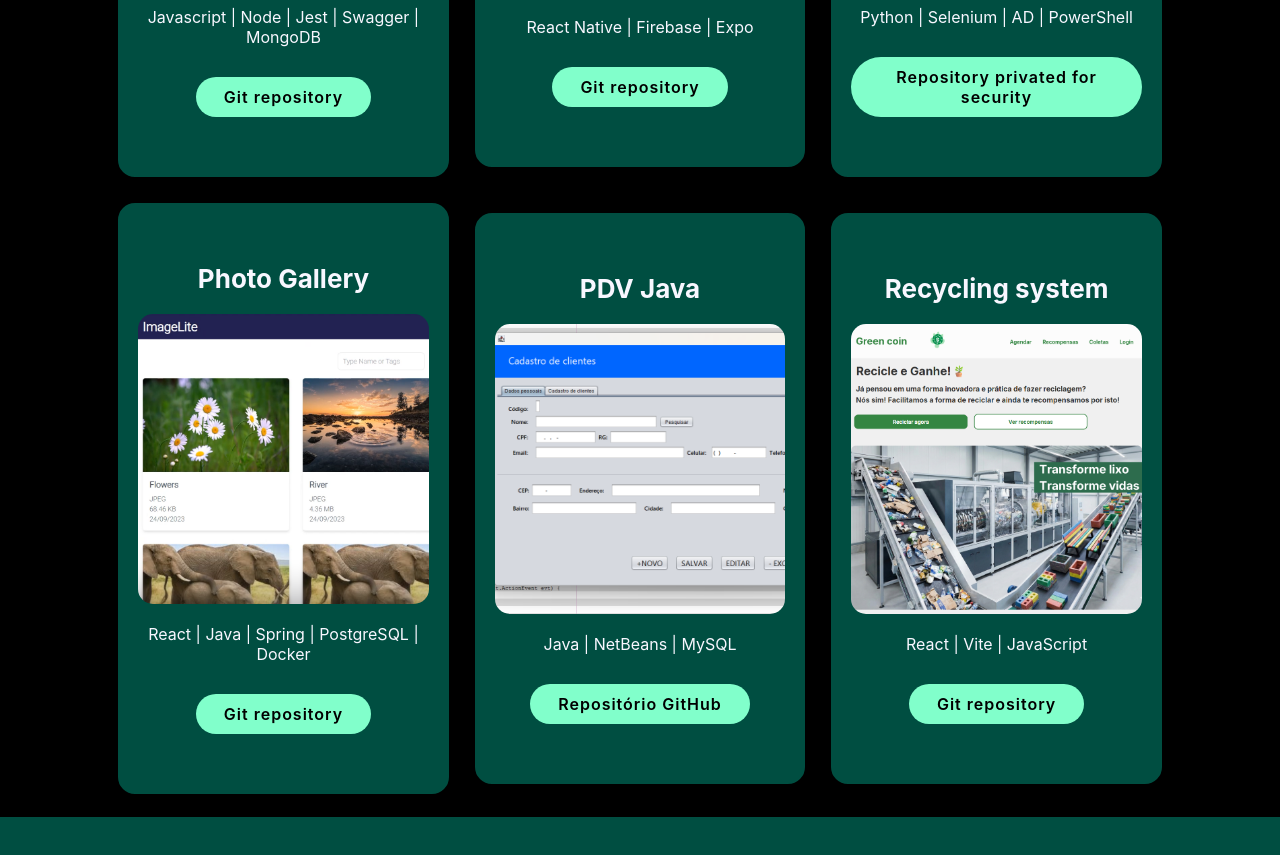
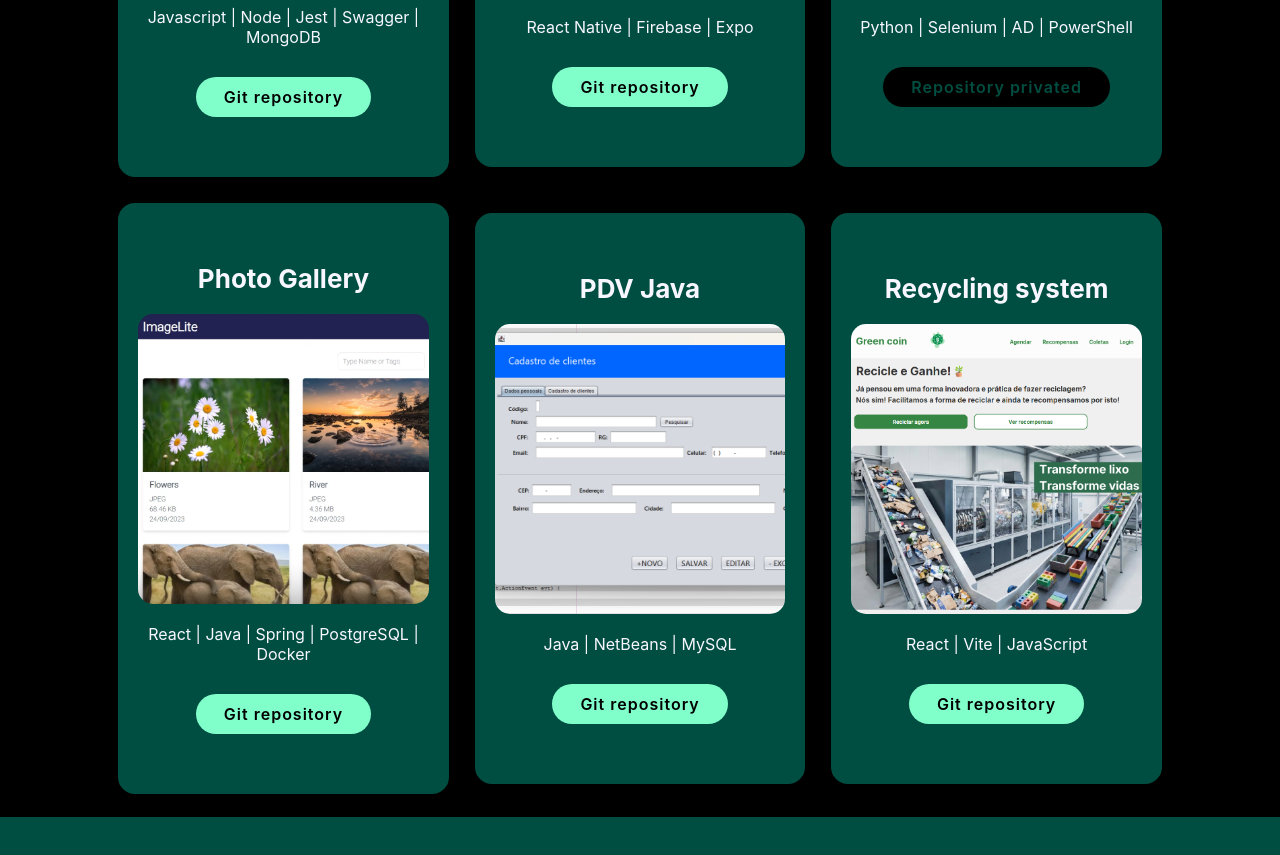
Before and after one commit to jeanfreitass/my-portfolio, a plain HTML site: page index.html in a window 1280 px wide. Shown: the part 2167-3022 px from the top of the page. Drawn offline with nearby package versions, Linux system fonts and the light colour scheme.

Commit message:
fix: btn private

```diff
--- a/index.html
+++ b/index.html
@@ -83,7 +83,7 @@
                 <h3>Automatization</h3>
                 <img src="./assets/images/automa.gif" alt="Automatization" >
                 <p>Python | Selenium | AD | PowerShell</p>
-                <a href="https://github.com/jeanfreitass/user-spawn" class="btn">Repository privated for security</a>
+                <a href="https://github.com/jeanfreitass/user-spawn" class="btnPrivate">Repository privated</a>
             </div>
 
             <div class="services-box">
@@ -97,7 +97,7 @@
                 <h3>PDV Java</h3>
                 <img src="./assets/images/pdvJava.png" alt="PDV Java" >
                 <p>Java | NetBeans | MySQL </p>
-                <a href="https://github.com/jeanfreitass/curso-udemy-pdv" class="btn">Repositório GitHub</a>
+                <a href="https://github.com/jeanfreitass/curso-udemy-pdv" class="btn">Git repository</a>
             </div>
 
             <div class="services-box">
```
